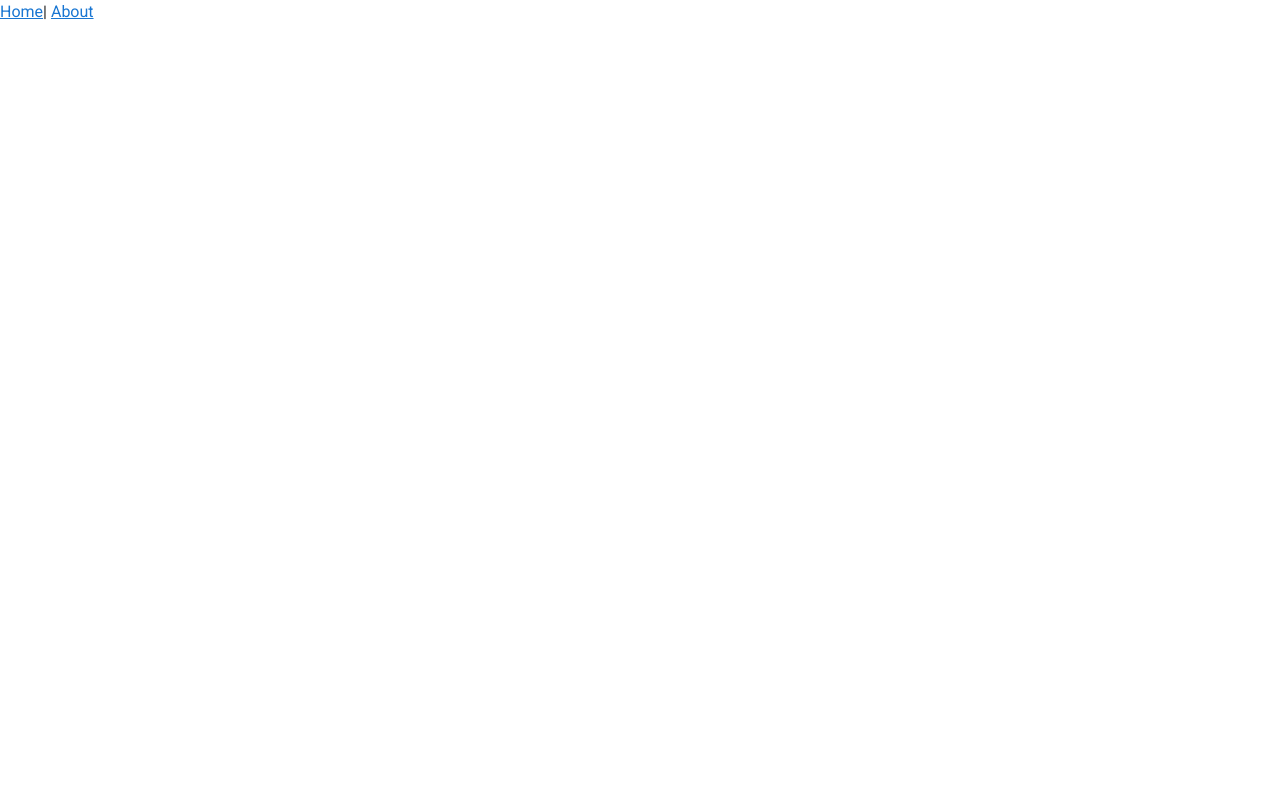
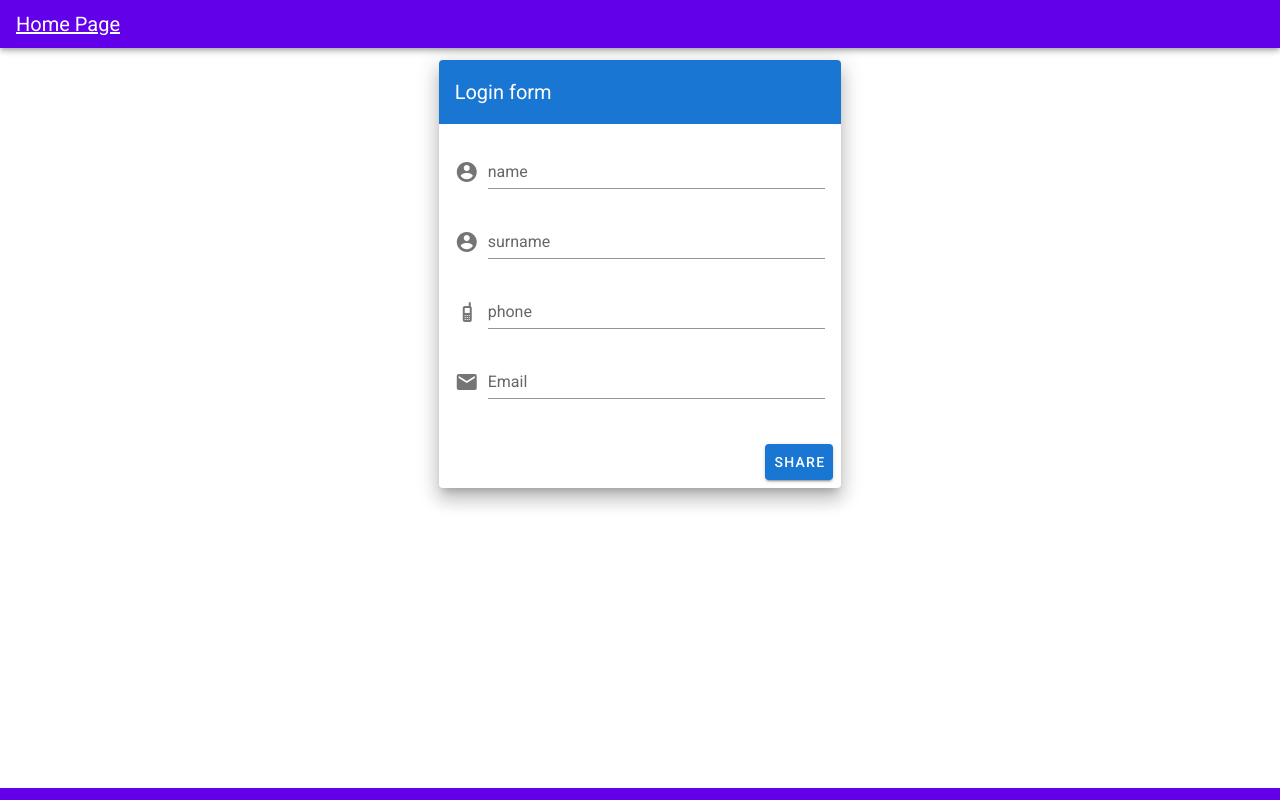
Before and after one commit to YaroslavAnt/data-table, a Vue app: page /form in a window 1280 px wide. Built offline with nearby package versions, Linux system fonts and the light colour scheme.

Commit message:
add form page

```diff
--- a/src/App.vue
+++ b/src/App.vue
@@ -1,10 +1,19 @@
 <template>
   <v-app>
+    <v-app-bar app color="deep-purple accent-4" dense dark>
+      <!-- -->
+      <v-toolbar-title>
+        <router-link style="color: white" to="/">Home Page</router-link>
+      </v-toolbar-title>
+    </v-app-bar>
+
     <v-content>
-      <router-link to="/">Home</router-link>|
-      <router-link to="/about">About</router-link>
       <router-view></router-view>
     </v-content>
+
+    <v-footer app color="deep-purple accent-4" dense dark>
+      <!-- -->
+    </v-footer>
   </v-app>
 </template>
 
--- a/src/router/index.js
+++ b/src/router/index.js
@@ -8,23 +8,22 @@
   {
     path: "/",
     name: "Home",
-    component: Home
+    component: Home,
   },
   {
-    path: "/about",
-    name: "About",
+    path: "/form",
+    name: "Form",
     // route level code-splitting
     // this generates a separate chunk (about.[hash].js) for this route
     // which is lazy-loaded when the route is visited.
-    component: () =>
-      import(/* webpackChunkName: "about" */ "../views/About.vue")
-  }
+    component: () => import("../views/Form.vue"),
+  },
 ];
 
 const router = new VueRouter({
   mode: "history",
   base: process.env.BASE_URL,
-  routes
+  routes,
 });
 
 export default router;
--- a/src/views/About.vue
+++ /dev/null
@@ -1,5 +0,0 @@
-<template>
-  <div class="about">
-    <h1>This is an about page</h1>
-  </div>
-</template>
--- /dev/null
+++ b/src/views/Form.vue
@@ -0,0 +1,84 @@
+<template>
+  <div class="about">
+    <v-container class="fill-height" fluid>
+      <v-row align="center" justify="center">
+        <v-col cols="12" sm="8" md="4">
+          <v-card class="elevation-12">
+            <v-toolbar color="primary" dark flat>
+              <v-toolbar-title>Login form</v-toolbar-title>
+              <v-spacer />
+            </v-toolbar>
+
+            <v-card-text>
+              <v-form>
+                <v-text-field
+                  id="name"
+                  label="name"
+                  name="name"
+                  prepend-icon="mdi-account-circle"
+                  type="name"
+                  v-model="fields.name"
+                  :rules="[rules.required]"
+                />
+                <v-text-field
+                  id="surname"
+                  label="surname"
+                  name="surname"
+                  prepend-icon="mdi-account-circle"
+                  type="surname"
+                  v-model="fields.surname"
+                  :rules="[rules.required]"
+                />
+                <v-text-field
+                  id="phone"
+                  label="phone"
+                  name="phone"
+                  prepend-icon="mdi-cellphone-basic"
+                  type="phone"
+                  v-model="fields.phone"
+                  :rules="[rules.phoneValidation, rules.min, rules.required]"
+                />
+                <v-text-field
+                  label="Email"
+                  name="email"
+                  prepend-icon="mdi-email"
+                  type="email"
+                  v-model="fields.email"
+                  :rules="[rules.required, rules.emailValidation]"
+                />
+              </v-form>
+            </v-card-text>
+            <v-card-actions>
+              <v-spacer />
+              <v-btn color="primary">Share</v-btn>
+            </v-card-actions>
+          </v-card>
+        </v-col>
+      </v-row>
+    </v-container>
+  </div>
+</template>
+
+<script>
+export default {
+  data() {
+    return {
+      fields: {
+        name: "",
+        surname: "",
+        phone: "",
+        email: ""
+      },
+      rules: {
+        required: value => !!value || "required field",
+        min: v => v.length >= 7 || "Min 7 characters",
+        emailValidation: val =>
+          /^\w+([.-]?\w+)*@\w+([.-]?\w+)*(\.\w{2,3})+$/.test(val)
+            ? true
+            : "wrong email",
+        phoneValidation: val => (/\D/.test(val) ? "only digits alowed" : true)
+      }
+    };
+  }
+};
+</script>
--- a/src/views/Home.vue
+++ b/src/views/Home.vue
@@ -1,6 +1,6 @@
 <template>
   <div class="home">
-    <v-data-table :headers="headers" :items="storedData" class="elevation-1">
+    <v-data-table :headers="headers" :items="tableData" class="elevation-1">
       <template v-slot:top>
         <v-toolbar flat color="white">
           <v-toolbar-title>Users</v-toolbar-title>
@@ -34,7 +34,7 @@
       { value: "email", text: "Email", sortable: false },
       { value: "action", text: "Actions", sortable: false }
     ],
-    storedData: JSON.parse(localStorage.getItem("users"))
+    tableData: JSON.parse(localStorage.getItem("users"))
   }),
   methods: {
     initUpdateUser(user) {
@@ -46,9 +46,10 @@
         `User ${deletedUser.surname} will be removed`
       );
       if (isConfirmed) {
-        const newData = [...this.storedData].filter(
+        const newData = [...this.tableData].filter(
           user => user.email !== deletedUser.email
         );
+        this.tableData = newData;
         localStorage.setItem("users", JSON.stringify(newData));
       }
     }
```
Also changed, not shown: .eslintrc.js.
